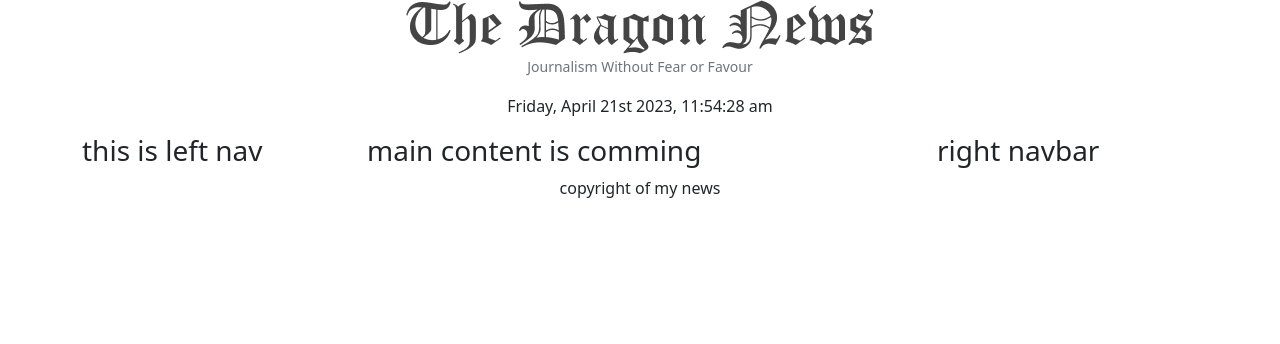
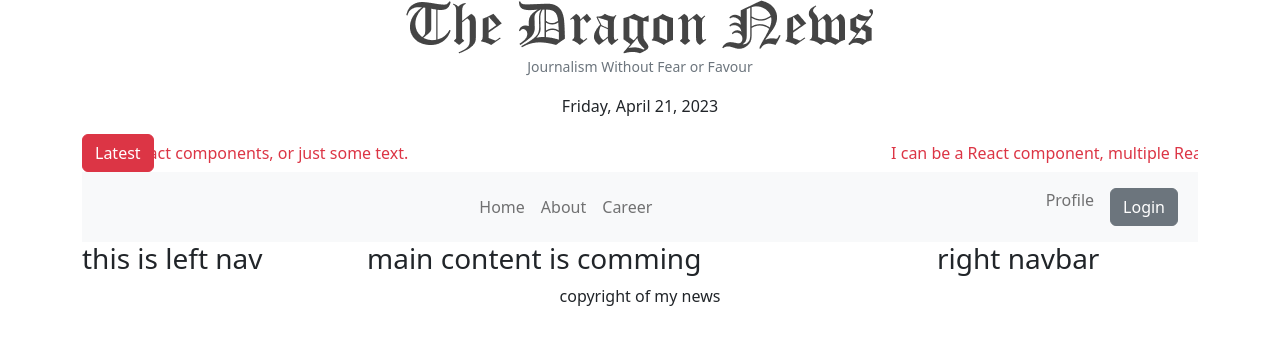
Before and after one commit to sakibbiswas/the-dragon-news, a React (Vite) app: page / in a window 1280 px wide. Shown: the top 344 px of the page. Built offline with nearby package versions, Linux system fonts and the light colour scheme.

Commit message:
Marquee added

```diff
--- a/package.json
+++ b/package.json
@@ -18,6 +18,7 @@
     "react": "^18.2.0",
     "react-bootstrap": "^2.7.4",
     "react-dom": "^18.2.0",
+    "react-fast-marquee": "^1.3.5",
     "react-router-dom": "^6.10.0",
     "sort-by": "^1.2.0"
   },
--- a/src/components/header/Header.jsx
+++ b/src/components/header/Header.jsx
@@ -1,16 +1,46 @@
 import React from 'react';
 import logo from '../../assets/logo.png'
 import moment from 'moment';
+import { Button, Container } from 'react-bootstrap';
+import Marquee from "react-fast-marquee";
+import Nav from 'react-bootstrap/Nav';
+import Navbar from 'react-bootstrap/Navbar';
+
+
 const Header = () => {
     return (
-        <div>
+        <Container>
             <div className="text-center">
                 <img src={logo} alt="" />
                 <p className='text-secondary'><small>Journalism Without Fear or Favour</small></p>
-                <p>{moment().format("dddd, MMMM Do YYYY, h:mm:ss a")}</p>
+                <p>{moment().format("dddd, MMMM D, YYYY ")}</p>
             </div>
+            <div className="d-flex">
+                <Button variant="danger">Latest</Button>
+                <Marquee className='text-danger' speed={56} >
+                    I can be a React component, multiple React components, or just some text.
+                </Marquee>
+            </div>
+            <Navbar collapseOnSelect expand="lg" bg="light" variant="light">
+                <Container>
+                    <Navbar.Toggle aria-controls="responsive-navbar-nav" />
+                    <Navbar.Collapse id="responsive-navbar-nav">
+                        <Nav className="mx-auto">
+                            <Nav.Link href="#features">Home</Nav.Link>
+                            <Nav.Link href="#pricing">About</Nav.Link>
+                            <Nav.Link href="#pricing">Career</Nav.Link>
 
-        </div>
+                        </Nav>
+                        <Nav>
+                            <Nav.Link href="#deets">Profile  </Nav.Link>
+                            <Nav.Link eventKey={2} href="#memes">
+                                <Button variant="secondary">Login</Button>
+                            </Nav.Link>
+                        </Nav>
+                    </Navbar.Collapse>
+                </Container>
+            </Navbar>
+        </Container >
     );
 };
 
```
Also changed, not shown: 1 other file (tests, documents, lock files or other folders).
